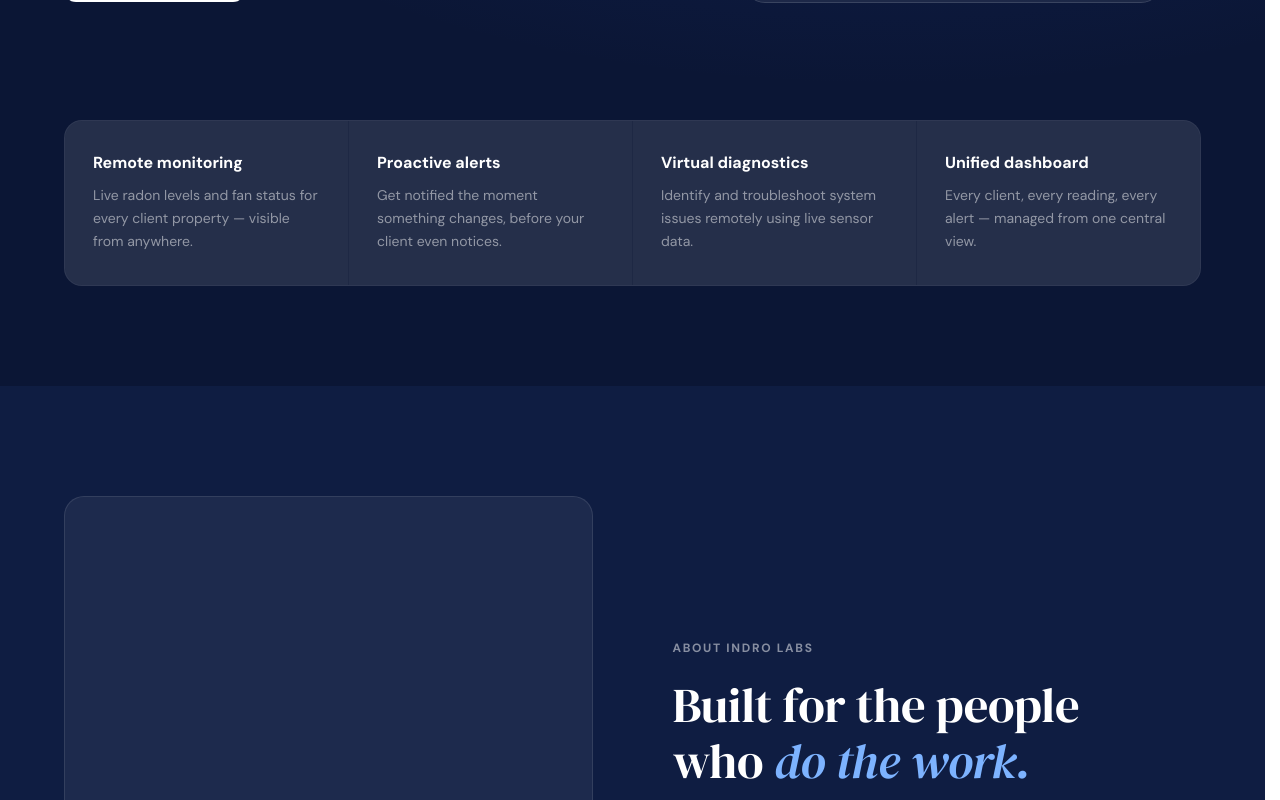
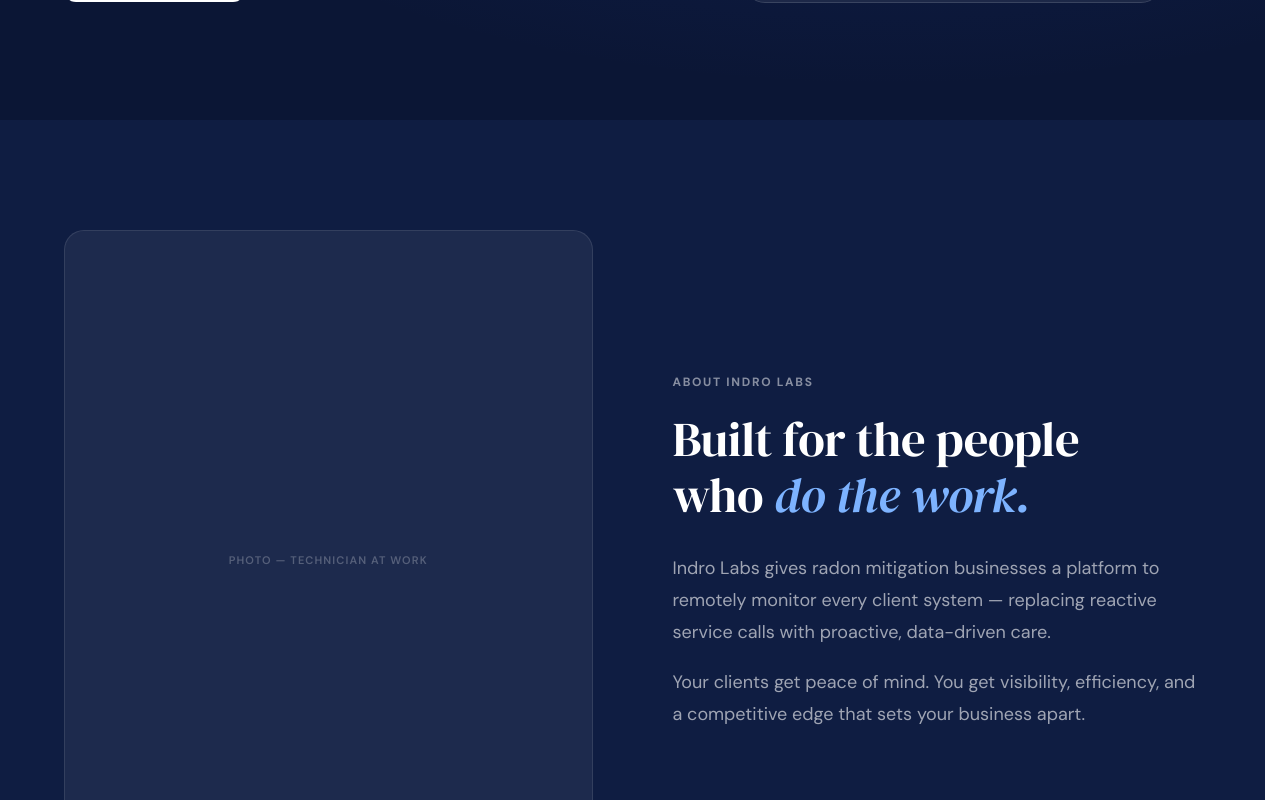
Before and after one commit to indro-labs/website, a React (Vite) app in the folder business-website/: page /businesses in a window 1280 px wide. Shown: the part 680-1480 px from the top of the page. Built offline with nearby package versions, Linux system fonts and the light colour scheme.

Commit message:
Added animation to radon business page

```diff
--- a/business-website/src/App.css
+++ b/business-website/src/App.css
@@ -180,6 +180,7 @@
   position: relative;
   width: 400px;
   height: 400px;
+  z-index: 1;
 }
 
 .gauge-circle {
--- a/business-website/src/pages/RadonBusinessPage.css
+++ b/business-website/src/pages/RadonBusinessPage.css
@@ -258,76 +258,6 @@
 .p-prop-status.safe   { color: #22c55e; }
 .p-prop-status.warn   { color: #f59e0b; }
 .p-prop-status.danger { color: #ef4444; }
-
-/* ========================= */
-/* Feature Cards Section     */
-/* ========================= */
-
-#biz-features {
-  background: #0b1635;
-  padding: 0 64px 100px;
-  position: relative;
-  z-index: 1;
-}
-
-.biz-features-container {
-  max-width: 1280px;
-  margin: 0 auto;
-}
-
-.biz-features-grid {
-  display: grid;
-  grid-template-columns: repeat(4, 1fr);
-  gap: 1px;
-  background: rgba(255, 255, 255, 0.08);
-  border: 1px solid rgba(255, 255, 255, 0.08);
-  border-radius: 18px;
-  overflow: hidden;
-}
-
-.biz-feature-card {
-  background: rgba(255, 255, 255, 0.03);
-  padding: 32px 28px;
-  position: relative;
-  transition: background 0.2s;
-}
-
-.biz-feature-card:hover {
-  background: rgba(43, 92, 230, 0.1);
-}
-
-/* Blue top accent bar that fills on hover */
-.biz-feature-bar {
-  position: absolute;
-  top: 0;
-  left: 0;
-  right: 0;
-  height: 2px;
-  background: #2b5ce6;
-  transform: scaleX(0);
-  transform-origin: left;
-  transition: transform 0.3s ease;
-}
-
-.biz-feature-card:hover .biz-feature-bar {
-  transform: scaleX(1);
-}
-
-.biz-feature-title {
-  font-family: 'DM Sans', sans-serif;
-  font-size: 16px;
-  font-weight: 700;
-  color: #ffffff;
-  margin-bottom: 10px;
-  line-height: 1.3;
-}
-
-.biz-feature-desc {
-  font-family: 'DM Sans', sans-serif;
-  font-size: 14px;
-  line-height: 1.65;
-  color: rgba(255, 255, 255, 0.5);
-}
 
 /* ========================= */
 /* About Section             */
@@ -657,13 +587,28 @@
 /* ========================= */
 
 #biz-impact {
-  background: linear-gradient(160deg, #2b5ce6 0%, #1a3db5 50%, #0b2580 100%);
+  background: linear-gradient(160deg, #1a2d6e 0%, #0b1635 60%, #0d1f55 100%);
   padding: 110px 64px;
+  position: relative;
+  overflow: hidden;
+}
+
+/* Subtle ambient glow in background */
+#biz-impact::before {
+  content: '';
+  position: absolute;
+  inset: 0;
+  background:
+    radial-gradient(ellipse at 15% 50%, rgba(43, 92, 230, 0.18) 0%, transparent 55%),
+    radial-gradient(ellipse at 85% 50%, rgba(43, 92, 230, 0.14) 0%, transparent 55%);
+  pointer-events: none;
 }
 
 .biz-impact-container {
   max-width: 1280px;
   margin: 0 auto;
+  position: relative;
+  z-index: 1;
 }
 
 .biz-impact-headline {
@@ -684,11 +629,31 @@
   grid-template-columns: 1fr auto 1fr auto 1fr;
   gap: 0;
   align-items: start;
+  backdrop-filter: blur(6px);
 }
 
-.impact-stat { padding: 0 36px; }
+.impact-stat {
+  padding: 32px 40px;
+  position: relative;
+  /* Start hidden — JS adds --visible class to trigger animation */
+  opacity: 0;
+  transform: translateY(28px);
+  transition: opacity 0.85s cubic-bezier(0.4, 0, 0.2, 1),
+              transform 0.85s cubic-bezier(0.4, 0, 0.2, 1);
+}
 .impact-stat:first-child { padding-left: 0; }
 .impact-stat:last-child  { padding-right: 0; }
+
+.impact-stat--visible {
+  opacity: 1;
+  transform: translateY(0);
+}
+
+/* Subtle hover lift once visible */
+.impact-stat--visible:hover {
+  transform: translateY(-5px);
+  transition: transform 0.25s ease;
+}
 
 .impact-number {
   font-family: 'DM Serif Display', Georgia, serif;
@@ -752,7 +717,6 @@
     gap: 52px;
   }
 
-  #biz-features,
   #biz-steps,
   #biz-impact,
   #biz-about,
@@ -814,14 +778,6 @@
 
   .portfolio-card { max-width: 100%; }
 
-  #biz-features {
-    padding: 0 24px 72px;
-  }
-
-  .biz-features-grid {
-    grid-template-columns: 1fr 1fr;
-  }
-
   .biz-about-container,
   .biz-why-container {
     grid-template-columns: 1fr;
@@ -855,16 +811,32 @@
 
   .biz-impact-card {
     grid-template-columns: 1fr;
-    gap: 36px;
-    padding: 36px 28px;
+    gap: 0;
+    padding: 32px 28px;
   }
 
-  .impact-stat { padding: 0; }
+  .impact-stat {
+    padding: 24px 0;
+    /* Override translate so mobile stagger is vertical */
+    transform: translateY(28px);
+  }
+
+  .impact-stat--visible {
+    transform: translateY(0);
+  }
+
+  .impact-stat--visible:hover {
+    transform: translateY(-3px);
+  }
+
+  .impact-stat:first-child { padding-top: 0; }
+  .impact-stat:last-child  { padding-bottom: 0; }
 
   .impact-divider {
     height: 1px;
     width: 100%;
     margin: 0;
+    background: rgba(255, 255, 255, 0.1);
   }
 }
 
@@ -873,9 +845,5 @@
 /* ========================= */
 
 @media (max-width: 480px) {
-  .biz-features-grid {
-    grid-template-columns: 1fr;
-  }
-
   .why-card { padding: 28px 24px; }
 }
--- a/business-website/src/pages/RadonBusinessPage.jsx
+++ b/business-website/src/pages/RadonBusinessPage.jsx
@@ -1,4 +1,4 @@
-import { useState } from 'react'
+import { useState, useEffect, useRef } from 'react'
 import { ChevronLeft, ChevronRight } from 'lucide-react'
 import NavBar from '../components/NavBar/NavBar'
 import '../App.css'
@@ -116,26 +116,6 @@
   )
 }
 
-/* ── Feature Cards ── */
-const FEATURES = [
-  {
-    title: 'Remote monitoring',
-    desc: 'Live radon levels and fan status for every client property — visible from anywhere.',
-  },
-  {
-    title: 'Proactive alerts',
-    desc: 'Get notified the moment something changes, before your client even notices.',
-  },
-  {
-    title: 'Virtual diagnostics',
-    desc: 'Identify and troubleshoot system issues remotely using live sensor data.',
-  },
-  {
-    title: 'Unified dashboard',
-    desc: 'Every client, every reading, every alert — managed from one central view.',
-  },
-]
-
 /* ── Steps data ── */
 const STEPS = [
   {
@@ -163,6 +143,23 @@
 /* ── Main Page ── */
 function RadonBusinessPage() {
   const [formStatus, setFormStatus] = useState(null)
+  const impactRef = useRef(null)
+
+  useEffect(() => {
+    const observer = new IntersectionObserver(
+      ([entry]) => {
+        if (entry.isIntersecting) {
+          entry.target.querySelectorAll('.impact-stat').forEach((el, i) => {
+            setTimeout(() => el.classList.add('impact-stat--visible'), i * 220)
+          })
+          observer.disconnect()
+        }
+      },
+      { threshold: 0.25 }
+    )
+    if (impactRef.current) observer.observe(impactRef.current)
+    return () => observer.disconnect()
+  }, [])
 
   const handlePartnerSubmit = async (e) => {
     e.preventDefault()
@@ -211,21 +208,6 @@
           </div>
           <div className="biz-hero-right">
             <ClientPortfolio />
-          </div>
-        </div>
-      </section>
-
-      {/* ── Feature Cards ── */}
-      <section id="biz-features">
-        <div className="biz-features-container">
-          <div className="biz-features-grid">
-            {FEATURES.map(({ title, desc }) => (
-              <div className="biz-feature-card" key={title}>
-                <div className="biz-feature-bar" />
-                <h4 className="biz-feature-title">{title}</h4>
-                <p className="biz-feature-desc">{desc}</p>
-              </div>
-            ))}
           </div>
         </div>
       </section>
@@ -295,7 +277,7 @@
         <div className="biz-impact-container">
           <p className="biz-eyebrow light">THE IMPACT</p>
           <h2 className="biz-impact-headline">What Indro means for your business.</h2>
-          <div className="biz-impact-card">
+          <div className="biz-impact-card" ref={impactRef}>
             <div className="impact-stat">
               <div className="impact-number">↓ 60%</div>
               <div className="impact-label">UNNECESSARY SITE VISITS</div>
```
